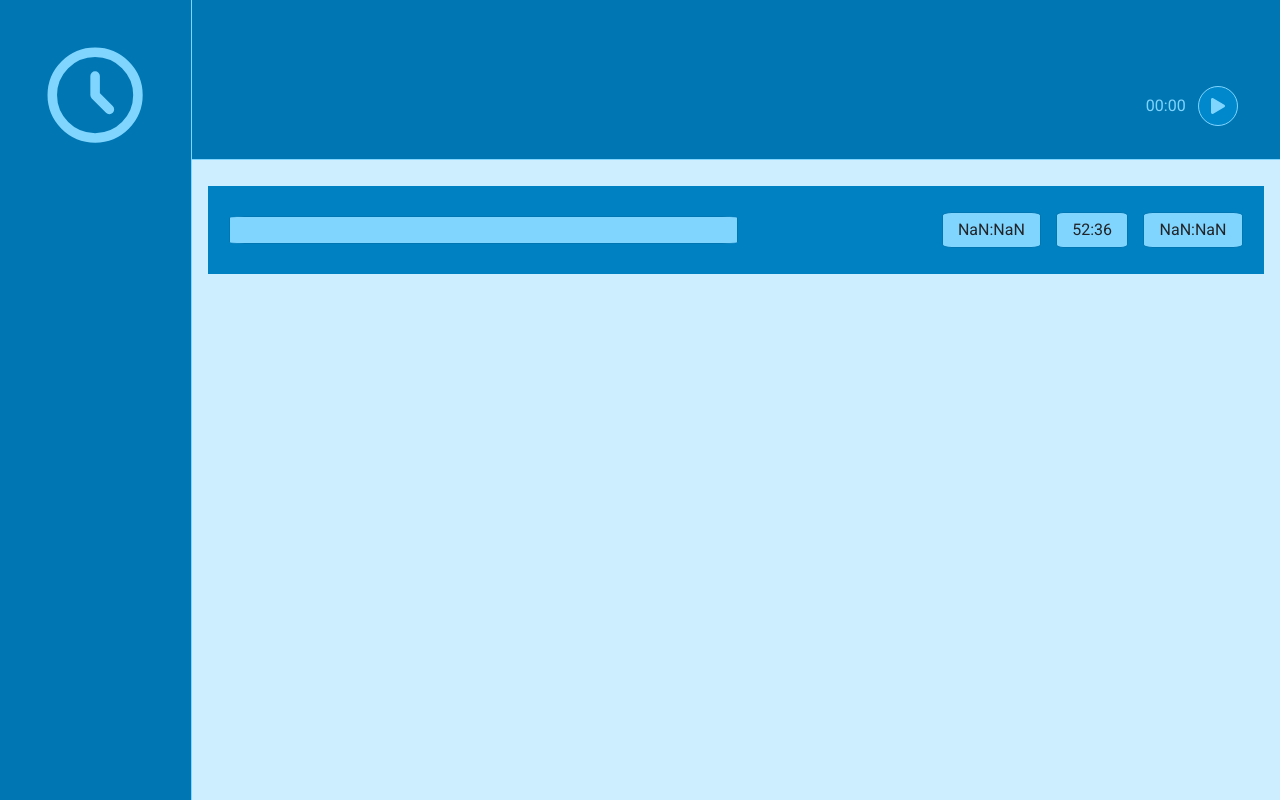
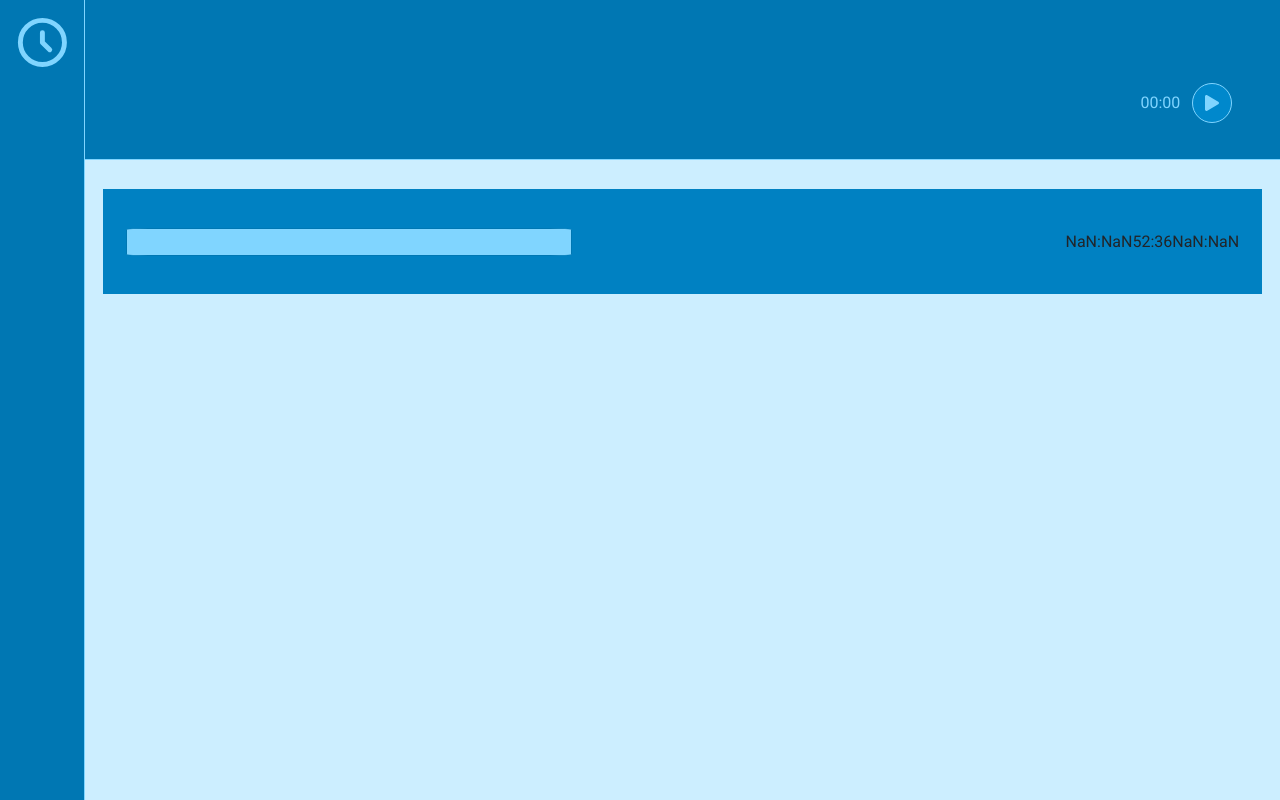
Before and after one commit to bate-ponto/bate-ponto, a React (Create React App) app: page / in a window 1280 px wide. Built offline with nearby package versions, Linux system fonts and the light colour scheme.

Commit message:
adjust some styles

```diff
--- a/src/App.css
+++ b/src/App.css
@@ -32,14 +32,18 @@ body {
   color: hsl(var(--hue), var(--saturation), var(--light-color));
   border-right: thin solid
     hsl(var(--hue), var(--saturation), var(--light-color));
-  padding: 3%;
+  padding: 1%;
   height: 100%;
-  width: 15%;
+  width: 7%;
+}
+
+.sidebar .icon {
+    width: 100%;
 }
 
 .content {
   height: 100%;
-  width: 85%;
+  width: 100%;
 }
 
 .header {
@@ -107,7 +111,19 @@ body {
   background-color: hsl(var(--hue), var(--saturation), 90%);
   height: 80%;
   margin-bottom: 1%;
-  padding: 0 1.5%;
+  padding: 0 0 0 1.5%;
+}
+
+::-webkit-scrollbar {
+    width: 10px;
+}
+
+::-webkit-scrollbar-track {
+    background: hsl(var(--hue), var(--saturation) var(--light-color));
+}
+
+::-webkit-scrollbar-thumb {
+    background: hsl(var(--hue), var(--saturation), var(--dark-color));
 }
 
 .day-container {
@@ -121,6 +137,7 @@ body {
   padding-top: 2.5%;
   padding-bottom: 2.5%;
   overflow-y: auto;
+  padding-right: 1.5%;
 }
 
 .day-container .time-container {
@@ -129,7 +146,7 @@ body {
   justify-content: space-between;
   border: thin solid var(--darker-color);
   width: 100%;
-  height: 15%;
+  height: 18%;
   min-height: 65px;
   min-width: 70px;
   padding: 2%;
@@ -151,16 +168,27 @@ body {
   );
 }
 
-.time-container .information {
+.time-container .information-container {
   display: flex;
   justify-content: flex-end;
   gap: 3%;
   width: 60%;
 }
 
-.information .begin-time,
-.information .end-time,
-.information .duration {
+.information-container .time {
+    display: flex;
+    flex-direction: column;
+    align-items: center;
+    gap: .1rem 0;
+}
+
+.information-container .time .label {
+    font-weight: 500;
+    text-align: center;
+    font-size: .75rem;
+}
+
+.information-container .time .info{
   height: 100%;
   min-height: 2rem;
   background-color: hsl(var(--hue), var(--saturation), var(--light-color));
@@ -168,13 +196,16 @@ body {
   user-select: none;
   width: min-content;
   min-width: 3.5rem;
-  padding: 1% 3%;
+  padding: .1rem .25rem;
   border: thin solid hsl(var(--hue), var(--saturation), var(--dark-color));
+  font-size: .9rem;
+  text-align: center;
+  vertical-align: middle;
 }
 
 .time-container .description {
-  min-width: 215px;
-  width: 60%;
+  min-width: 35%;
+  width: 40%;
   outline: none;
   font-family: inherit;
   padding-left: 1rem;
```
